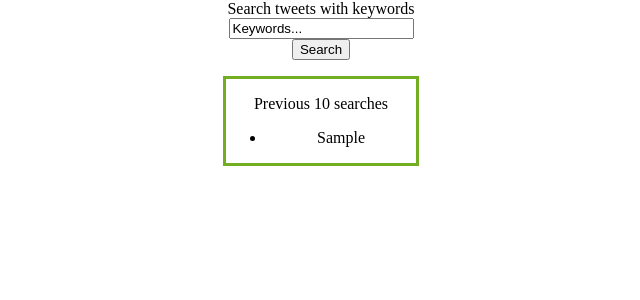
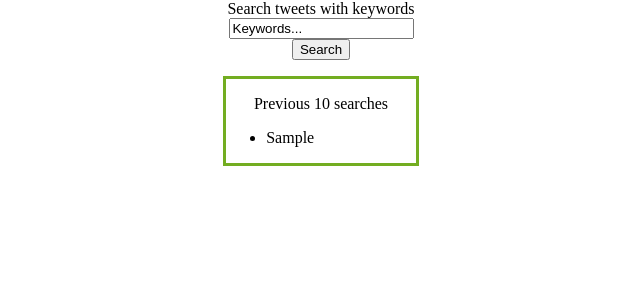
Before and after one commit to suryamp97/Simple-Python-app-Docker, a Flask app: page / in a window 1280 px wide. Shown: the part 208-508 px from the top of the page, without its empty margins (319-959 px from the left). Run offline with Flask 2, Linux system fonts and the light colour scheme; tables that the repository leaves empty or names only in its code hold one stand-in row (values such as "Sample post").

Commit message:
Update index.html

```diff
--- a/templates/index.html
+++ b/templates/index.html
@@ -7,7 +7,7 @@ img {
   margin-left: auto;
   margin-right: auto;
 }
-  form,p,ul {
+  form,p{
 text-align: center;
   }
 
```
